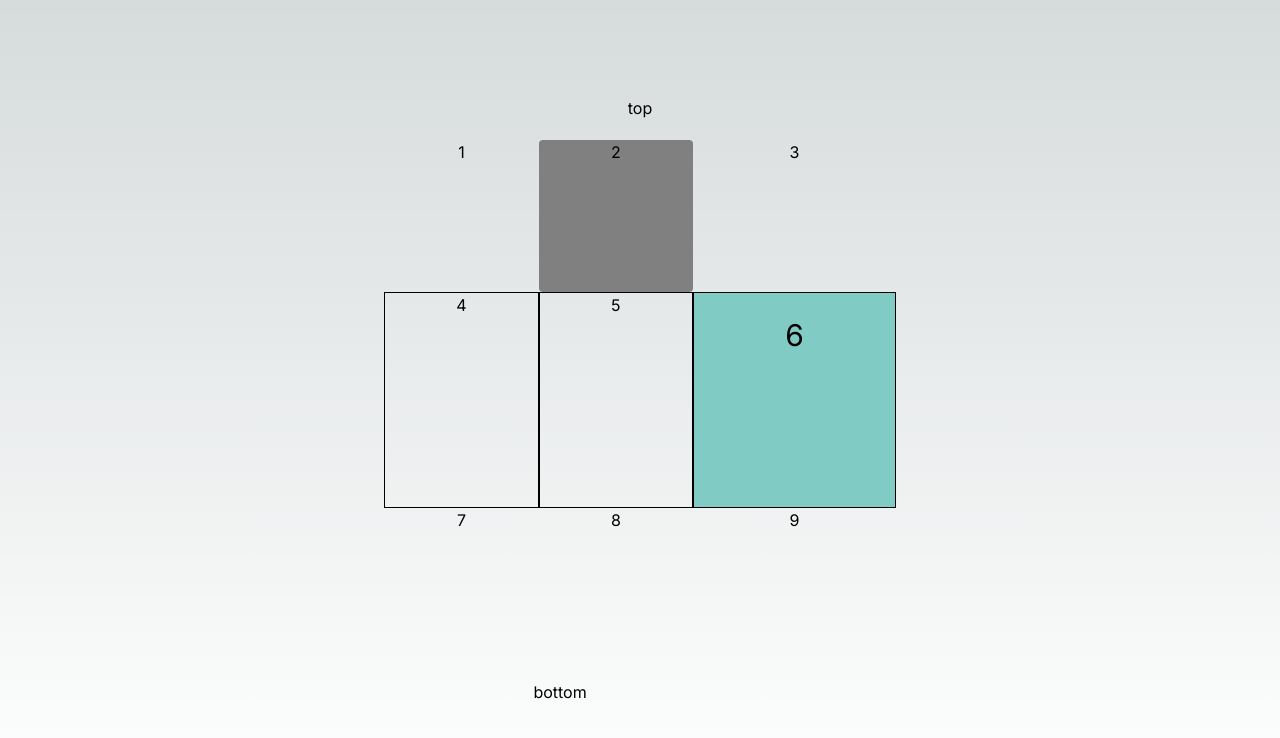
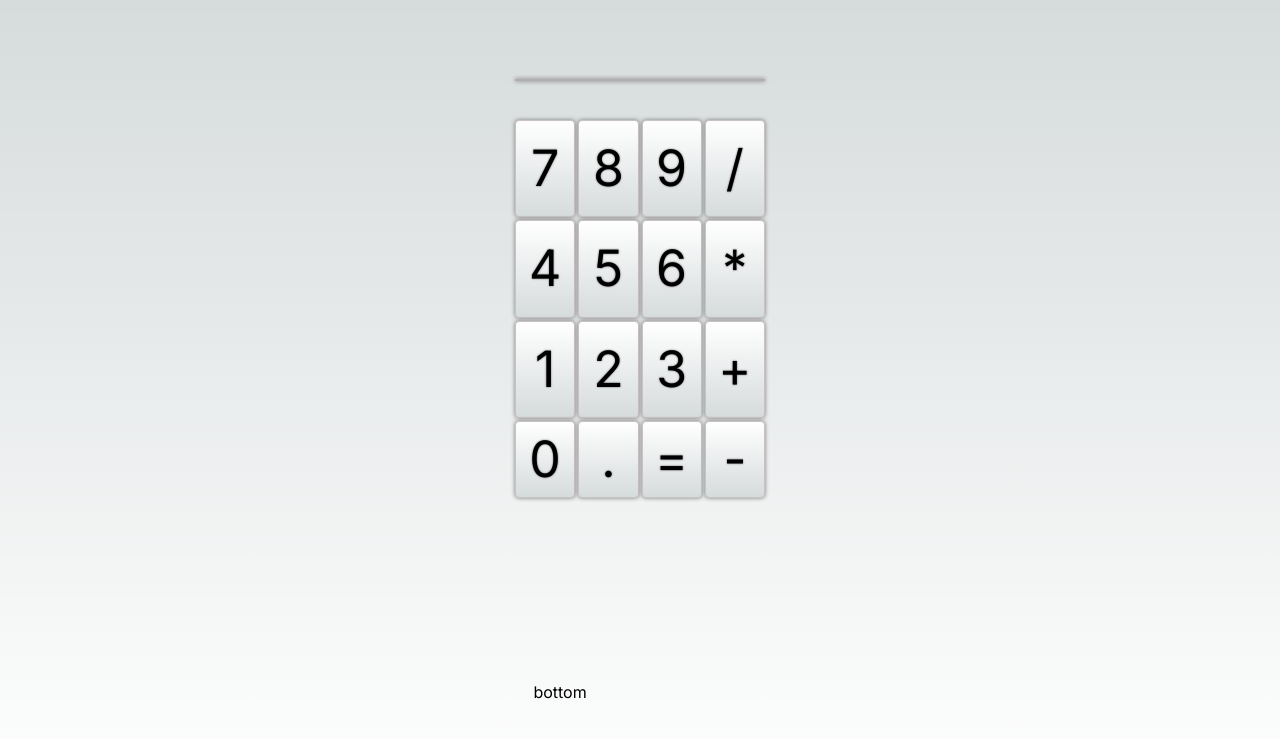
Before and after one commit to SeekerOfCause/TSTesting, a Next.js app in the folder calculator/: page / in a window 1280 px wide. Shown: the top 738 px of the page. Built offline with nearby package versions, Linux system fonts and the light colour scheme.

Commit message:
Added buttons, text display, and text updater onClick

```diff
--- a/calculator/package.json
+++ b/calculator/package.json
@@ -11,7 +11,6 @@
   "dependencies": {
     "@nextui-org/react": "^1.0.0-beta.12",
     "@types/node": "20.2.0",
-    "@types/react": "18.2.6",
     "@types/react-dom": "18.2.4",
     "autoprefixer": "10.4.14",
     "eslint": "8.40.0",
@@ -22,5 +21,8 @@
     "react-dom": "18.2.0",
     "tailwindcss": "3.3.2",
     "typescript": "5.0.4"
+  },
+  "devDependencies": {
+    "@types/react": "18.2.6"
   }
 }
--- a/calculator/src/app/calcinterface.tsx
+++ b/calculator/src/app/calcinterface.tsx
@@ -1,56 +1,126 @@
-import { Grid, Card, Text } from "@nextui-org/react";
+"use client";
 
-export default function App() {
-  const CalcButton = (props: { text: string }) => {
-  const {text} = props;
-    return (
-      <Card css={{ h: "$20", $$cardColor: '$colors$primary' }}>
-        <Card.Body>
-          <Text h6 size={15} color="white" css={{ m: 0 }}>
-            {text}
-          </Text>
-        </Card.Body>
-      </Card>
-    );
-  };
+import React, { useState } from "react";
+
+
+let inputOneText: string = "";
+let inputTwoText: string = "";
+let inputOperatorText: string = "";
+
+let inputOneFinal: string = "";
+let inputOneTrue: boolean = false;
+
+
+let inputTwo: string;
+let inputOperator: string;
+
+
+
+export default function CalculatorPad() {
+
+  const [inputOne, updateTextOne] = useState(inputOneText);
+  const [inputTwo, updateTextTwo] = useState(inputTwoText);
+  const [inputOp, updateTextOp] = useState(inputOperatorText);
+
+
+  return (
+    <div>
+      <div>
+        <div className="gridContainer">
+          <div className="calcDisp">
+            <div className="calcDispText">{inputOne}{inputOperator}{inputTwo}</div>
+          </div>
+          <div className="item1">
+            <button className="numberPad" onClick={() => updateCalcText("7")}>7</button>
+          </div>
+          <div className="item2">
+          <button className="numberPad" onClick={() => updateCalcText("8")}>8</button>
+          </div>
+          <div className="item3">
+          <button className="numberPad" onClick={() => updateCalcText("9")}>9</button>
+          </div>
+          <div className="divide">
+          <button className="numberPad" onClick={() => updateCalcText(" / ")}>/</button>
+          </div>
+          <div className="item4">
+          <button className="numberPad" onClick={() => updateCalcText("4")}>4</button>
+          </div>
+          <div className="item5">
+          <button className="numberPad" onClick={() => updateCalcText("5")}>5</button>
+          </div>
+          <div className="item6">
+          <button className="numberPad" onClick={() => updateCalcText("6")}>6</button>
+          </div>
+          <div className="multiply">
+          <button className="numberPad" onClick={() => updateCalcText(" * ")}>*</button>
+          </div>
+          <div className="item7">
+          <button className="numberPad" onClick={() => updateCalcText("1")}>1</button>
+          </div>
+          <div className="item8">
+          <button className="numberPad" onClick={() => updateCalcText("2")}>2</button>
+          </div>
+          <div className="item9">
+          <button className="numberPad" onClick={() => updateCalcText("3")}>3</button>
+          </div>
+          <div className="add">
+          <button className="numberPad" onClick={() => updateCalcText(" + ")}>+</button>
+          </div>
+          <div className="zero">
+          <button className="numberPad" onClick={() => updateCalcText("0")}>0</button>
+          </div>
+          <div className="decimal">
+          <button className="numberPad" onClick={() => updateCalcText(".")}>.</button>
+          </div>
+          <div className="equal">
+          <button className="numberPad">=</button>
+          </div>
+          <div className="subtract">
+          <button className="numberPad" onClick={() => updateCalcText(" - ")}>-</button>
+          </div>
+        </div>
+      </div>
+    </div>
+  );
+
+  function updateCalcText(input: string): void {
+
+    if (!inputOneTrue){
+    inputOneText += input;
+    updateTextOne(inputOneText);
+    }
+    else if (inputOneTrue){
+      inputTwoText += input;
+      updateTextTwo(inputTwoText);
+    }
+  }
+
+  function updateOperator(input: string): void {
+    inputOperatorText += input;
+    updateTextOp(inputOperatorText);
+    inputOneTrue = true;
+  }
+
+  function deleteCalcText(): void {
+    if(!inputOneTrue) {
+      let tempText = inputOneText.substring(0,inputOneText.length-1);
+      inputOneText = tempText;
+      tempText = "";
+      updateTextOne(inputOneText);
+
+    }
+
+    if(inputOneTrue) {
+      if(inputTwoText === "") {
+        inputOperatorText = "";
+        updateOperator(inputOperatorText);
+      }
+      else{
+        let tempText = inputTwoText.substring(0,inputTwoText.length-1);
+      inputTwoText = tempText;
+      tempText = "";
+      updateTextTwo(inputTwoText);
+      }
+    }
+  }
 }
-  return (
-    <Grid.Container gap={2} justify="center">
-      <Grid xs={6}>
-        <MockItem text="1 of 2" />
-      </Grid>
-      <Grid xs={6}>
-        <MockItem text="2 of 2" />
-      </Grid>
-      <Grid xs={6}>
-        <MockItem text="1 of 3" />
-      </Grid>
-      <Grid xs={3}>
-        <MockItem text="2 of 3" />
-      </Grid>
-      <Grid xs={3}>
-        <MockItem text="3 of 3" />
-      </Grid>
-      <Grid xs={3}>
-        <MockItem text="1 of 4" />
-      </Grid>
-      <Grid xs={3}>
-        <MockItem text="2 of 4" />
-      </Grid>
-      <Grid xs={3}>
-        <MockItem text="3 of 4" />
-      </Grid>
-      <Grid xs={3}>
-        <MockItem text="4 of 4" />
-      </Grid>
-      <Grid xs={3}>
-        <MockItem text="1 of 3" />
-      </Grid>
-      <Grid xs={6}>
-        <MockItem text="2 of 3" />
-      </Grid>
-      <Grid xs={3}>
-        <MockItem text="3 of 3" />
-      </Grid>
-    </Grid.Container>
-  );
--- a/calculator/src/app/globals.css
+++ b/calculator/src/app/globals.css
@@ -1,11 +1,18 @@
 @tailwind base;
 @tailwind components;
 @tailwind utilities;
+@import url('https://fonts.googleapis.com/css2?family=Prompt:wght@400;900&display=swap');
 
 :root {
   --foreground-rgb: 0, 0, 0;
   --background-start-rgb: 214, 219, 220;
   --background-end-rgb: 255, 255, 255;
+  --pad-gradient: linear-gradient(
+      to bottom,
+      transparent,
+      rgb(var(--background-end-rgb))
+    )
+    rgb(var(--background-start-rgb));
 }
 
 @media (prefers-color-scheme: dark) {
@@ -26,118 +33,249 @@ body {
     rgb(var(--background-start-rgb));
 }
 
-.calcDiv {
+.gridContainer {
+  display: grid;
+  align-content: end;
+  grid-template-rows: 10% 30% 30% 30%;
+  gap: 3px;
+  min-height: 325px;
+  min-width: 250px;
+}
+
+.calcDisp {
   display: flex;
+  position: relative;
+  align-content: flex-end;
+  justify-content: flex-end;
+  align-items: center;
+  border: 1px solid rgb(176, 175, 175);
+  background: linear-gradient(
+      to bottom,
+      transparent,
+      rgb(214, 214, 214)
+    )
+    rgb(238, 238, 238);
+  box-shadow: 0px 0px 4px rgb(100, 99, 99);
+  grid-column-start: 1;
+  grid-column-end: 5;
+  grid-row-start: 0;
+  grid-row-end: 1;
+}
+
+.calcDispText {
+  padding-right: 8px;
+  font-weight: 600;
+  font-size: 25px;
+  font-family: 'Prompt', sans-serif;
+}
+
+.clearAll {
+  display: flex;
+  position: relative;
   justify-content: center;
   align-content: center;
-  justify-content: center;
-
-}
-
-.gridContainer {
-  display: inline-grid;
-  min-height: 65vh;
-  min-width: 40vw;
-  text-align: center;
-  text-justify: center;
-
-}
-
-.item1 {
-  grid-column-start: 1;
-  grid-column-end: 2;
-  grid-row-start: 1;
-  grid-row-end: 2;
-  text-align: center;
-  text-justify: center;
-  border-radius: 4px;
-  border: 2px;
-  border-color: black;
-  border-width: 2px;
-}
-
-.item2 {
-  grid-column-start: 2;
-  grid-column-end: 3;
-  grid-row-start: 1;
-  grid-row-end: 2;
-  text-align: center;
-  text-justify: center;
-  border-radius: 4px;
-  border: 2px;
-  border-color: black;
-  border-width: 2px;
-  background-color: grey;
-
-}
-
-.item3 {
-  grid-column-start: 3;
-  grid-column-end: 4;
-  grid-row-start: 1;
-  grid-row-end: 2;
-  text-align: center;
-  text-justify: center;
-  border-color: black;
-  border-style: solid;
-}
-
-.item4 {
   grid-column-start: 1;
   grid-column-end: 2;
   grid-row-start: 2;
   grid-row-end: 3;
-  text-align: center;
-  text-justify: center;
-
-  border: 1px solid black;
 }
 
-.item5 {
+.item1 {
+  display: flex;
+  position: relative;
+  justify-content: center;
+  align-content: center;
+  grid-column-start: 1;
+  grid-column-end: 2;
+  grid-row-start: 2;
+  grid-row-end: 3;
+}
+
+.item2 {
+  display: flex;
+  position: relative;
+  justify-content: center;
+  align-content: center;
   grid-column-start: 2;
   grid-column-end: 3;
   grid-row-start: 2;
   grid-row-end: 3;
-  text-align: center;
-  text-justify: center;
-
-  border: 1px solid black;
 }
 
-.item6 {
+.item3 {
+  display: flex;
+  position: relative;
+  justify-content: center;
+  align-content: center;
   grid-column-start: 3;
   grid-column-end: 4;
   grid-row-start: 2;
   grid-row-end: 3;
-  background-color: #80cbc4;
-  border: 1px solid black;
-  padding: 20px;
-  font-size: 30px;
-  text-align: center;
 }
-.item7 {
+
+.divide {
+  display: flex;
+  position: relative;
+  justify-content: center;
+  align-content: center;
+  grid-column-start: 4;
+  grid-column-end: 5;
+  grid-row-start: 2;
+  grid-row-end: 3;
+}
+
+.item4 {
+  display: flex;
+  position: relative;
+  justify-content: center;
+  align-content: center;
   grid-column-start: 1;
   grid-column-end: 2;
   grid-row-start: 3;
   grid-row-end: 4;
-  text-align: center;
-  text-justify: center;
 }
 
-.item8 {
+.item5 {
+  display: flex;
+  position: relative;
+  justify-content: center;
+  align-content: center;
   grid-column-start: 2;
   grid-column-end: 3;
   grid-row-start: 3;
   grid-row-end: 4;
-  text-align: center;
-  text-justify: center;
 }
 
-.item9 {
+.item6 {
+  display: flex;
+  position: relative;
+  justify-content: center;
+  align-content: center;
   grid-column-start: 3;
   grid-column-end: 4;
   grid-row-start: 3;
   grid-row-end: 4;
-  text-align: center;
+}
+
+.multiply {
+  display: flex;
+  position: relative;
   justify-content: center;
+  align-content: center;
+  grid-column-start: 4;
+  grid-column-end: 5;
+  grid-row-start: 3;
+  grid-row-end: 4;
 }
+
+.item7 {
+  display: flex;
+  position: relative;
+  justify-content: center;
+  align-content: center;
+  grid-column-start: 1;
+  grid-column-end: 2;
+  grid-row-start: 4;
+  grid-row-end: 5;
+}
+
+.item8 {
+  display: flex;
+  position: relative;
+  justify-content: center;
+  align-content: center;
+  grid-column-start: 2;
+  grid-column-end: 3;
+  grid-row-start: 4;
+  grid-row-end: 5;
+}
+
+.item9 {
+  display: flex;
+  position: relative;
+  justify-content: center;
+  align-content: center;
+  grid-column-start: 3;
+  grid-column-end: 4;
+  grid-row-start: 4;
+  grid-row-end: 5;
+}
+
+.add {
+  display: flex;
+  position: relative;
+  justify-content: center;
+  align-content: center;
+  grid-column-start: 4;
+  grid-column-end: 5;
+  grid-row-start: 4;
+  grid-row-end: 5;
+}
+
+
+.zero {
+  display: flex;
+  position: relative;
+  justify-content: center;
+  align-content: center;
+  grid-column-start: 1;
+  grid-column-end: 2;
+  grid-row-start: 5;
+  grid-row-end: 6;
+}
+
+.decimal {
+  display: flex;
+  position: relative;
+  justify-content: center;
+  align-content: center;
+  grid-column-start: 2;
+  grid-column-end: 3;
+  grid-row-start: 5;
+  grid-row-end: 6;
+}
+
+.equal {
+  display: flex;
+  position: relative;
+  justify-content: center;
+  align-content: center;
+  grid-column-start: 3;
+  grid-column-end: 4;
+  grid-row-start: 5;
+  grid-row-end: 6;
+}
+
+.subtract {
+  display: flex;
+  position: relative;
+  justify-content: center;
+  align-content: center;
+  grid-column-start: 4;
+  grid-column-end: 5;
+  grid-row-start: 5;
+  grid-row-end: 6;
+}
+
+
+.numberPad {
+  display: flex;
+  justify-content: center;
+  align-items: center;
+  position: absolute;
+  border-radius: 4px;
+  text-shadow: 0px 0px 2px rgb(85, 84, 84);
+  font-size: 50px;
+  min-width: 100%;
+  min-height: 100%;
+  box-shadow: 0px 0px 4px rgb(122, 122, 122);
+  border: 1px solid rgb(201, 194, 194);
+
+  color: rgb(var(--foreground-rgb));
+  background: linear-gradient(
+      to bottom,
+      transparent,
+      rgb(var(--background-start-rgb))
+    )
+    rgb(var(--background-end-rgb));
+}
--- a/calculator/src/app/page.tsx
+++ b/calculator/src/app/page.tsx
@@ -1,26 +1,12 @@
 import Image from 'next/image'
+import CalculatorPad from './calcinterface'
 
 export default function Home() {
   return (
     <main className="flex min-h-screen flex-col items-center justify-between p-24">
-      <div>
-        top
-      </div>
 
-      <div className="calcDiv">
-        <div className="gridContainer">
-          <div className="item1">1</div>
-          <div className="item2">2</div>
-          <div className="item3">3</div>
-          <div className="item4">4</div>
-          <div className="item5">5</div>
-          <div className="item6">6</div>
-          <div className="item7">7</div>
-          <div className="item8">8</div>
-          <div className="item9">9</div>
 
-        </div>
-      </div>
+      <CalculatorPad />
 
       <div className="mb-32 grid text-center lg:mb-0 lg:grid-cols-4 lg:text-left">
        bottom
```
Also changed, not shown: 1 other file (tests, documents, lock files or other folders).
